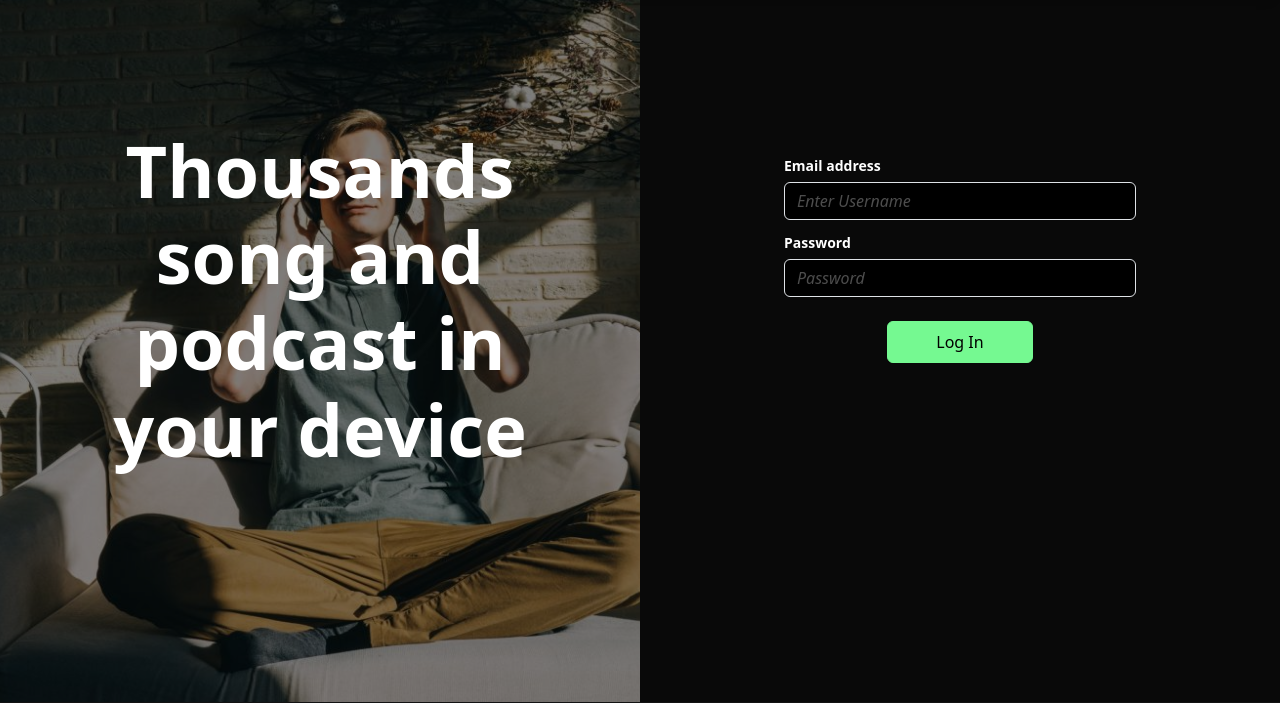
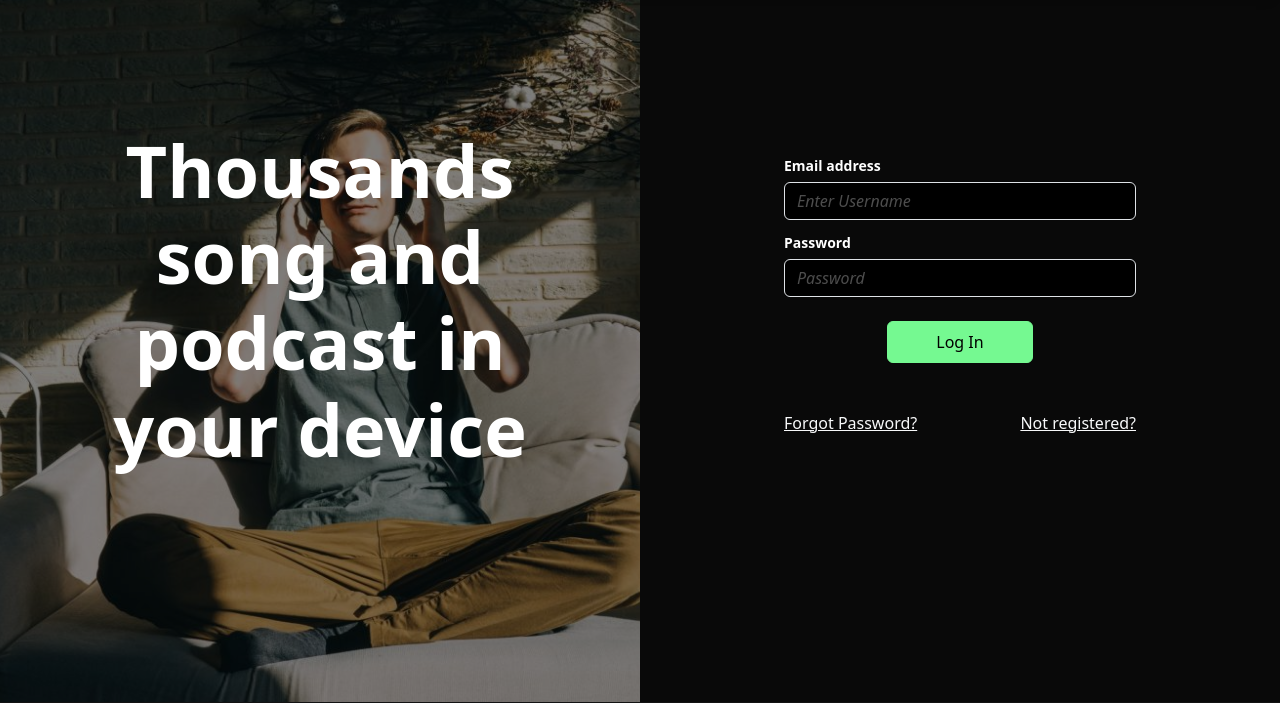
Before and after one commit to Kajanan02/music-web, a PHP site: page /user-login.php in a window 1280 px wide. Shown: the part 97-800 px from the top of the page. Run offline with PHP 8.4, Linux system fonts and the light colour scheme.

Commit message:
User-Login updates on navbar, Forgot Password and  User-signup links

```diff
--- a/js/render-topbar.js
+++ b/js/render-topbar.js
@@ -41,7 +41,7 @@ topbar.innerHTML = `
                 </li>
             </ul>
             <div class="text-center mb-3">
-            <a type="button" class="nav-btn ms-4" href="user-login.html">Log In</a>
+            <a type="button" class="nav-btn ms-4" href="user-login.php">Log In</a>
 
             </div>
             </div>
--- a/user-login.php
+++ b/user-login.php
@@ -82,9 +82,18 @@
                             <input type="submit" name="login" class="btn btn-primary fw-medium px-5 py-2 mt-4 btn-go" value="Log In">
                         </div>
                     </form>
+
+                    <div class="row d-flex mt-5">
+                        <div class="col justify-content-start">
+                                <p><a href="" class="text-light">Forgot Password?</a></p>
+                        </div>
+                        <div class="col ms-auto text-end">
+                            <p><a href="user-signup.php" class="text-light">Not registered?</a></p>
+                        </div>
+                    </div>
+
                 </div>
             </div>
-
         </div>
     </div>
 </body>
```
